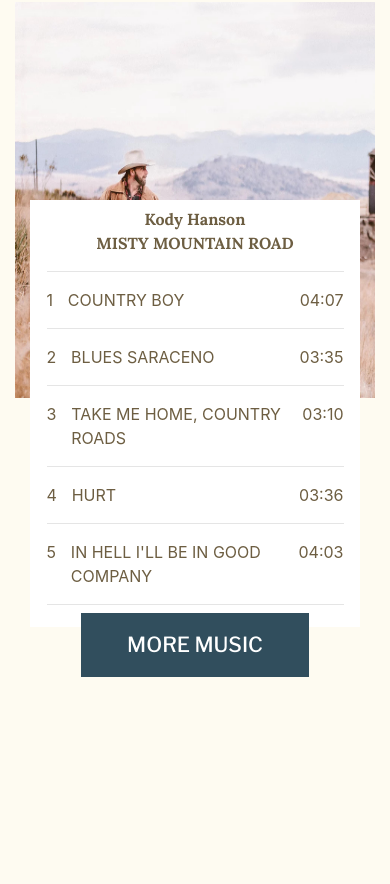
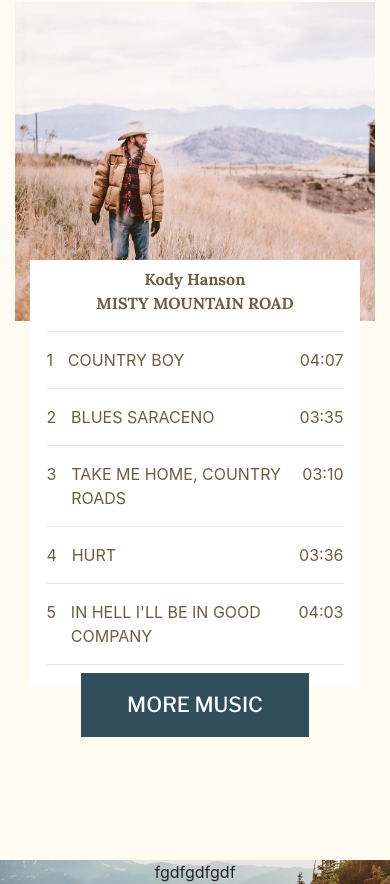
Before and after one commit to ArconWell/ArconWell.github.io, a plain HTML site: page index.html in a window 390 px wide. Shown: the part 874-1758 px from the top of the page. Before the commit the page ends 1565 px from the top, so only its background shows below. Drawn offline with nearby package versions, Linux system fonts and the light colour scheme.

Commit message:
Fix tracks panel in mobile version

```diff
--- a/index.html
+++ b/index.html
@@ -66,9 +66,9 @@
     <!-- Контейнер с самим новым альбомом -->
     <div class="container-fluid music-album" id="music-album">
         <div class="row">
-            <div class="col-lg-6 offset-lg-2 col-12 d-flex flex-row music-album-inner">
+            <div class="col-lg-6 offset-lg-2 col-12 d-flex flex-lg-row flex-column music-album-inner">
                 <img src="images/personal-photo-01.jpeg" class="mt-5 mb-5" alt="" loading="lazy">
-                <div class="col-lg-10 offset-lg-7 col-12 music-panel d-flex flex-column justify-content-center"
+                <div class="col-lg-10 offset-lg-7 music-panel d-lg-flex flex-column justify-content-lg-center"
                     id="main-page-player-wrapper">
                     <div class="album-wrapper">
                         <div class="text-center d-flex flex-column album-artist">
@@ -237,7 +237,11 @@
         </div>
     </div>
     <!-- Контейнер с биографией -->
-
+    <div class="container-fluid parallax parallax-02">
+        <div class="row">
+            <div class="col-12 text-center biography">fgdfgdfgdf</div>
+        </div>
+    </div>
     <!-- Кнопка прокрутки к началу страницы -->
     <div class="scrollup">
         <!-- Иконка fa-chevron-up (Font Awesome) -->
--- a/styles/style.css
+++ b/styles/style.css
@@ -22,6 +22,10 @@ html {
 
 .parallax-01 {
     background-image: url('../images/background-image.jpeg');
+}
+
+.parallax-02{
+    background-image: url('../images/road-background.jpg');
 }
 
 /* Стили для кнопки прокрутки к началу страницы */
@@ -105,7 +109,6 @@ div.scrollup:hover {
     background-color: transparent;
     position: relative;
     right: 90%;
-    /* max-width: 100%; */
 }
 
 .music-capture {
@@ -177,6 +180,10 @@ div.scrollup:hover {
     padding: 5% 14%;
 }
 
+.biography{
+
+}
+
 /*Для планшетов и смартфонов*/
 /* @include media-breakpoint-up()*/
 @media only screen and (max-device-width: 991px) {
@@ -201,16 +208,12 @@ div.scrollup:hover {
     }
 
     .music-album-inner {
-        display: flex;
-        flex-direction: column;
-        /* max-height: 100%; */
         background-color: #fefbf1;
-
     }
 
     .music-panel {
-        top: 50%;
-        right: 100%;
+        right: 0%;
+        bottom: 12%;
     }
 }
 
```
Also changed, not shown: images/road-background.jpg (added).
